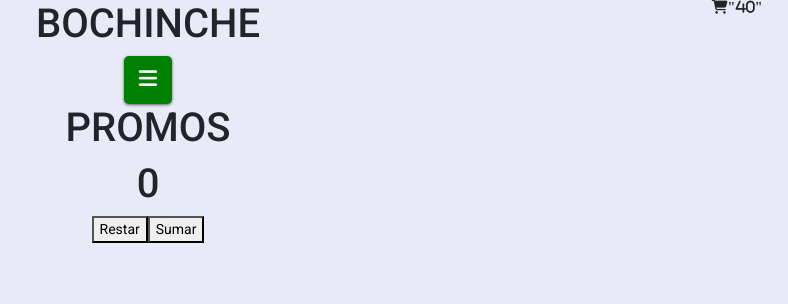
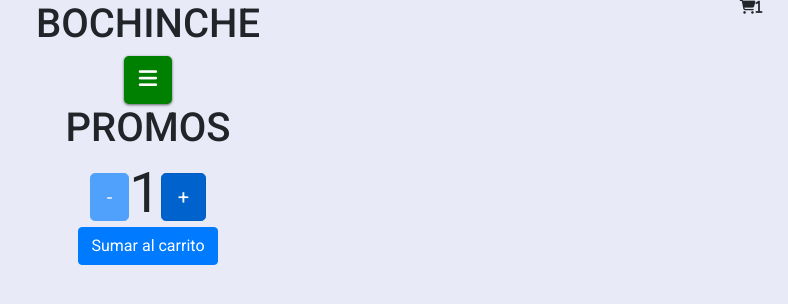
Before and after one commit to erie31/bochinchereact, a React (Create React App) app: page / in a window 1280 px wide. Shown: the top 304 px of the page, without its empty margins (492-1280 px from the left). Built offline with nearby package versions, Linux system fonts and the light colour scheme.

Commit message:
ItemCount

```diff
--- a/src/App.js
+++ b/src/App.js
@@ -3,17 +3,21 @@ import './App.css';
 import NavBar from './components/NavBar';
 import CartWidget from './components/CartWidget/CartWidget';
 import ItemListContainer from './components/ItemListContainer';
-
 import ItemCount from './components/ItemCount';
+import swal from 'sweetalert';
 
 
 function App() {
+  const onAdd = (qty) => {
+    swal(`Ahora tenes ${qty} en tu carrito`);
+  };
   return  <>
            <CartWidget/>
 
            <NavBar />
            <ItemListContainer greeting= "PROMOS"/>
-           <ItemCount/>
+           <ItemCount onAdd={onAdd} initial={1} stock={10} />
+
           </>;
 }
 export default App;
--- a/src/components/CartWidget/CartWidget.js
+++ b/src/components/CartWidget/CartWidget.js
@@ -1,8 +1,12 @@
 import './CartWidget.css'
+
+
+
 const CartWidget = () => {
+
     return (
         <div className="cart fa fa-shopping-cart">
-            "40"
+            1
         </div>
     )
 }
--- a/src/components/ItemCount.css
+++ b/src/components/ItemCount.css
@@ -1,3 +1,45 @@
-/* .estilo{
+.count-container {
+   display: flex;
+   flex-direction: column;
    justify-content: center;
-    } */
+   align-items: center;
+ }
+
+ .count-container__contador {
+   display: grid;
+   grid-template: 1fr / 1fr 1fr 1fr;
+   width: 140px;
+   height: 50px;
+   font-weight: 600;
+   font-size: 1.4rem;
+   margin: 40px auto 0;
+ }
+
+ .count-container__button {
+   color: var(--primary-color);
+   width: 100%;
+   height: 100%;
+   border: 1px solid var(--border-color);
+   font-size: 1.6rem;
+   transition: all 250ms ease-out;
+ }
+
+ .count-container__button:hover {
+   border: none;
+   color: var(--just-white);
+   background-color: var(--primary-color);
+ }
+
+ .count-container__button[disabled] {
+   color: var(--border-color);
+   background-color: transparent;
+   border: 1px solid var(--border-color);
+ }
+
+ .count-container__qty {
+   text-align: center;
+   height: 100%;
+   padding-top: 10px;
+   color: var(--primary-color);
+   background-color: var(--just-white);
+ }
--- a/src/components/ItemCount.js
+++ b/src/components/ItemCount.js
@@ -1,26 +1,41 @@
-import { useState } from 'react'
-
-const ItemCount = () => {
-    const [count, setCount] = useState(0)
+import React from 'react';
+import { useState } from 'react';
 
 
+const ItemCount = ({ onAdd, initial, stock }) => {
 
-    const increment = () => {
-        setCount(count + 1)
+  const [qty, setQty] = useState(initial);
 
+  const addProduct = (num) => {
+    setQty(qty + num);
+  };
 
-    }
+  return (
+    <div className="count-container">
+      <div className="display-4">
+        <button
+          className="btn btn-primary btn-lg active"
+          onClick={() => addProduct(-1)}
+          disabled ={qty === initial}>-</button>
+        <span className="count-container__qty">{qty}</span>
+        <button
+          className= "btn btn-primary btn-lg active"
+          onClick={() => addProduct(+1)}
+          disabled={qty === stock}
+        >+</button>
+      </div>
 
-    const decrement = () => {
-        setCount(count - 1)
-    }
+      <button
+        className= "btn btn-primary" data-toggle="button"
+        onClick={() => {
+          onAdd(qty);
+        }}
+        disabled={stock === 0 ? true : null}
+      >
+        Sumar al carrito
+      </button>
+    </div>
+  );
+};
 
-    return (
-        <div>
-            <h1>{count}</h1>
-            <button onClick={decrement}>Restar</button>
-            <button onClick={increment}>Sumar</button>
-        </div>
-    )
-}
-export default ItemCount
+export default ItemCount;
```
